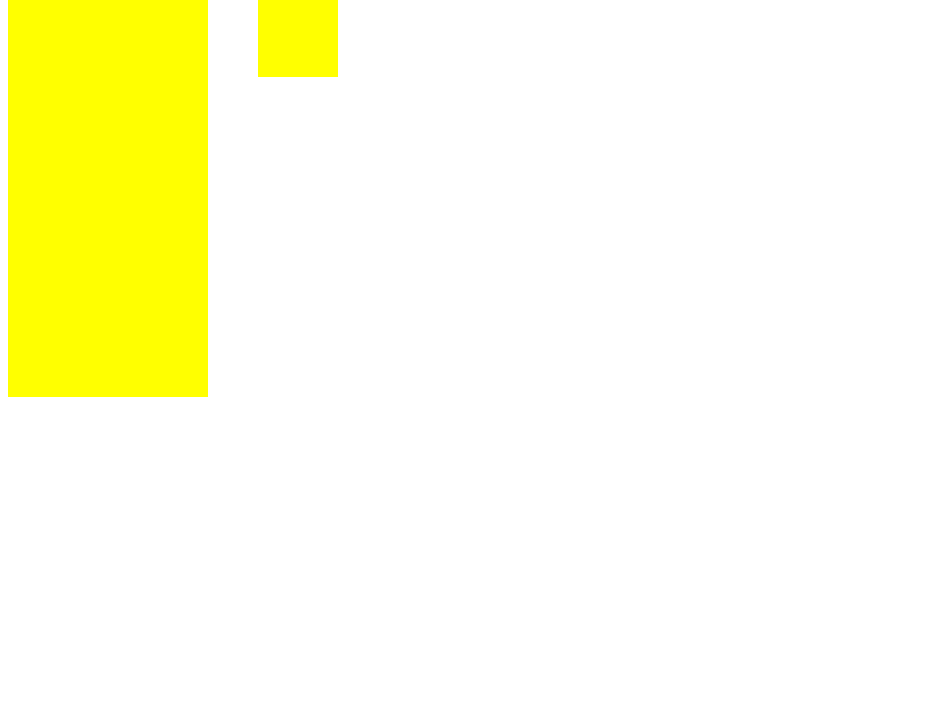
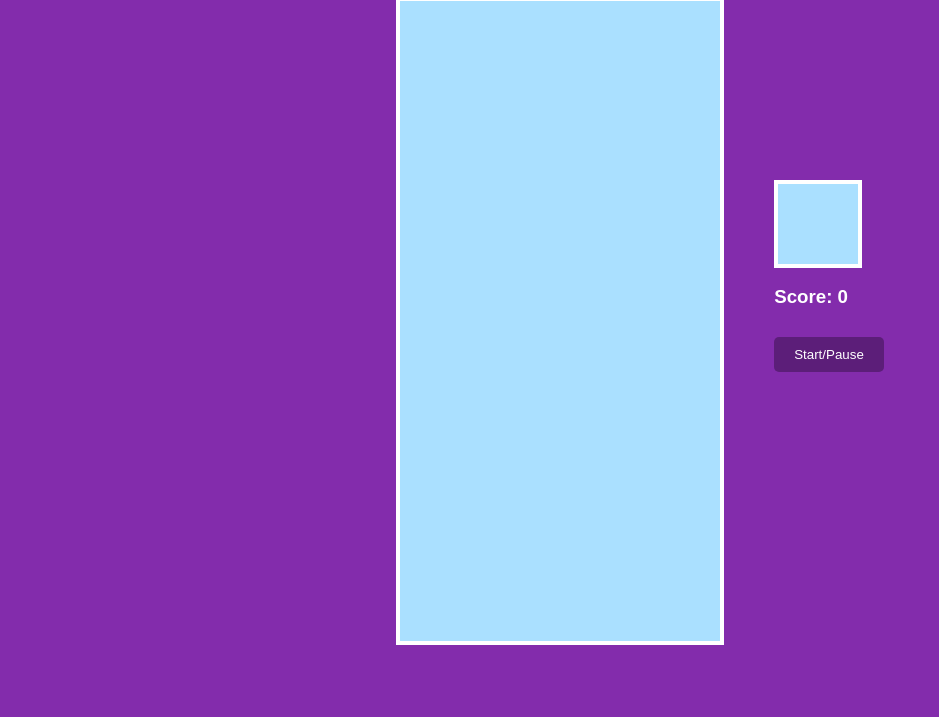
Before and after one commit to pmongkho/TETRIS-VANILLAJS, a plain HTML site: page index.html in a window 1280 px wide. Shown: the part 83-800 px from the top of the page, without its empty margins (0-939 px from the left). Drawn offline with Linux system fonts and the light colour scheme.

Commit message:
add styles

```diff
--- a/app.js
+++ b/app.js
@@ -112,7 +112,7 @@ document.addEventListener('DOMContentLoaded', () => {
       moveDown()
     }
   }
-  document.addEventListener('keyup', control)
+  document.addEventListener('keydown', control)
 
   //move down function
   const moveDown = () => {
--- a/index.html
+++ b/index.html
@@ -9,15 +9,30 @@
     <title>Tetris</title>
   </head>
   <body>
-    <h3>Score: <span id="score">0</span></h3>
-    <button id="start-button">Start/Pause</button>
+    <div class="container">
 
-    <div class="container">
-    <div class="grid"></div>
+      <div class="grid-container">
+        <h1 class="title">Tetris app</h1>
+        <div class="grid"></div>
+      </div>
 
-    <div class="mini-grid"></div>
+      <div class="info-container">
+          <div>
+        <div class="mini-grid"></div>
+        <h3>Score: <span id="score">0</span></h3>
+    </div>
+    <div>
+    <div>
+    <h1 class="title-phone">Tetris app</h1>
 </div>
+<div >
+        <button id="start-button">Start/Pause</button>
+   </div></div>
+      </div>
+
+    </div>
+
+    <!-- scripts -->
     <script src="app.js" charset="utf-8"></script>
   </body>
-
 </html>
--- a/styles.css
+++ b/styles.css
@@ -1,34 +1,108 @@
+body {
+  color: white;
+  font-family: Arial, Helvetica, sans-serif;
+  background-color: #832cac;
+margin: 0px;
+padding: 0px;
+
+}
+
+h1 {
+    text-align: center;
+}
+.grid-container{
+     text-align: center;
+}
 .container {
   display: flex;
+  justify-content: center;
+  align-items: center;
+
+}
+
+#start-button {
+  background-color: #5c1e79;
+  border: none;
+  padding: 10px 20px;
+  margin: 10px 0px;
+  color: #fff;
+  border-radius: 5px;
+  transition: 0.3s;
+}
+
+#start-button:hover {
+  background-color: #4679b3;
+  cursor: pointer;
+  transition: 0.3s;
 }
 
 .grid {
-    width: 200px;
-    height: 400px;
+  width: 40vh;
+  height: 80vh;
   display: flex;
   flex-wrap: wrap;
-    background-color: yellow;
+  background-color: #aae0ff;
+  border: 4px solid white;
 }
 
 .grid div {
-    height: 20px;
-    width: 20px;
+  height: calc(80vh / 20);
+  width: calc(80vh / 20);
 }
 
 .tetromino {
   background-color: blue;
+  outline: 1px solid white;
+  box-shadow: 12px 12px 16px 0 rgba(255, 255, 255, 0.3) inset,
+    -8px -8px 12px 0 rgba(255, 255, 255, 0.25) inset;
+
 }
 
 .mini-grid {
-    margin-left: 50px;
+
   width: 80px;
   height: 80px;
   display: flex;
   flex-wrap: wrap;
-    background-color: yellow;
+  background-color: #aae0ff;
+  border: 4px solid white;
 }
 
 .mini-grid div {
   height: 20px;
   width: 20px;
 }
+
+.info-container{
+    margin-left: 50px;
+}
+
+.taken{
+    transition: ease-in-out .3s;
+}
+
+.title-phone{
+display: none;
+}
+
+@media only screen and (max-width: 600px) {
+  .info-container {
+      margin: 10px 20px 0px 20px;
+      display: flex;
+      justify-content: space-between;
+      width: 100%;
+      align-items: start
+  }
+
+.title-phone{
+    display:contents;
+    font-size: 45px;
+}
+
+.title {
+    display: none;
+}
+  .container {
+      flex-wrap: wrap-reverse;
+  }
+}
```
Lines whose indentation alone changed are shown as unchanged.
